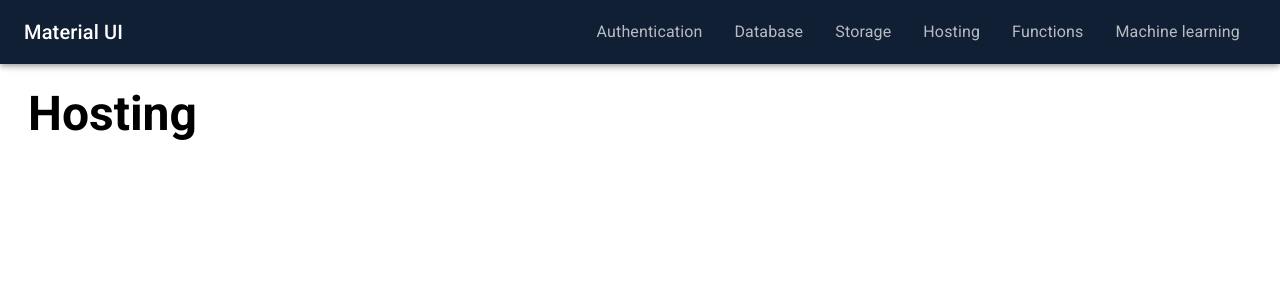
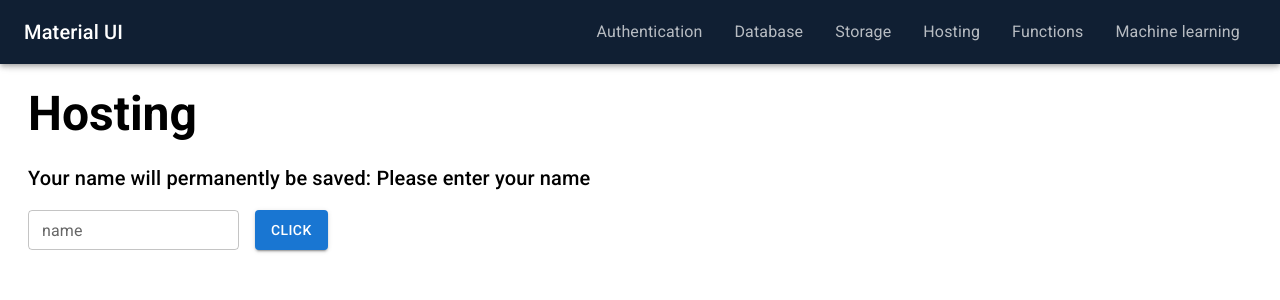
Before and after one commit to AmirHosseinRP/material-ui-practice, a React (Create React App) app: page /hosting in a window 1280 px wide. Shown: the top 300 px of the page. Built offline with nearby package versions, Linux system fonts and the light colour scheme.

Commit message:
useLocalStorage Hook

```diff
--- /dev/null
+++ b/src/Hooks/useLocalStorage.js
@@ -0,0 +1,41 @@
+import { useState } from "react";
+
+// Hook
+export function useLocalStorage(key, initialValue) {
+    // State to store our value
+    // Pass initial state function to useState so logic is only executed once
+    const [storedValue, setStoredValue] = useState(() => {
+        if (typeof window === "undefined") {
+            return initialValue;
+        }
+        try {
+            // Get from local storage by key
+            const item = window.localStorage.getItem(key);
+            // Parse stored json or if none return initialValue
+            return item ? JSON.parse(item) : initialValue;
+        } catch (error) {
+            // If error also return initialValue
+            console.log(error);
+            return initialValue;
+        }
+    });
+    // Return a wrapped version of useState's setter function that ...
+    // ... persists the new value to localStorage.
+    const setValue = (value) => {
+        try {
+            // Allow value to be a function so we have same API as useState
+            const valueToStore =
+                value instanceof Function ? value(storedValue) : value;
+            // Save state
+            setStoredValue(valueToStore);
+            // Save to local storage
+            if (typeof window !== "undefined") {
+                window.localStorage.setItem(key, JSON.stringify(valueToStore));
+            }
+        } catch (error) {
+            // A more advanced implementation would handle the error case
+            console.log(error);
+        }
+    };
+    return [storedValue, setValue];
+}
--- a/src/components/Navbar.js
+++ b/src/components/Navbar.js
@@ -61,7 +61,9 @@ function NavBar() {
                     </Typography>
                     <Box sx={{display: {xs:'none',sm: 'none', md: 'flex'}}}>
                         {mainNavbarItems.map((item) => (
+
                                 <Link to={item.route}
+                                      key={item.id}
                                       style={{textDecoration: 'none'}}>
                                     <ListItem
                                         sx={menuStyle} button>
@@ -101,11 +103,11 @@ function NavBar() {
                     <List>
                         {mainNavbarItems.map((item) => (
                             <Link to={item.route}
+                                  key={item.id}
                                   style={{textDecoration: 'none'}}>
                                 <ListItem
                                     sx={linkStyle}
                                     button
-                                    key={item.id}
                                     disablePadding
                                     onClick={handleDrawerToggle}
                                 >
--- a/src/pages/Hosting.js
+++ b/src/pages/Hosting.js
@@ -1,9 +1,28 @@
-import React from "react";
-import {Box} from "@mui/material";
+import React, {useRef} from "react";
+import {Box, Button, Stack, TextField} from "@mui/material";
 import Typography from "@mui/material/Typography";
 import {mainNavbarItems} from "../consts/navbaritems";
+import {useLocalStorage} from '../Hooks/useLocalStorage'
 
 const Hosting = () => {
+    const [name, setName] = useLocalStorage("name", "please enter your name");
+    const textInputRef = useRef();
+
+    const textCase = (text) => {
+        text = text.toLowerCase();
+        let array = text.split('');
+        array[0] = array[0].toUpperCase();
+        return array.join('');
+    }
+
+    const handleEnter = () => {
+        if (textInputRef.current.value !== '') {
+            setName(textInputRef.current.value)
+        } else {
+            setName('please enter your name');
+        }
+    }
+
     return (
         <Box sx={{
             padding: '30px 0 10px 20px',
@@ -17,6 +36,20 @@ const Hosting = () => {
                     fontWeight: 'bold',
                 }}
             >{mainNavbarItems[3].label}</Typography>
+            <Box>
+                <Typography
+                    variant={'h6'}
+                >Your name will permanently be saved: {textCase(name)}</Typography>
+                <Stack spacing={2} direction={'row'} sx={{mt:2}}>
+                    <TextField
+                        id="outlined-basic" label="name" variant="outlined"
+                        type="text"
+                        inputRef={textInputRef}
+                        size={"small"}
+                    />
+                    <Button onClick={handleEnter} variant={'contained'}>Click</Button>
+                </Stack>
+            </Box>
         </Box>
     )
 }
--- a/src/pages/Storage.js
+++ b/src/pages/Storage.js
@@ -1,4 +1,4 @@
-import React, {useRef, useState} from "react";
+import React, {useEffect, useRef, useState} from "react";
 import {
     Box,
     Button,
@@ -60,7 +60,7 @@ const StyledRating = styled(Rating)({
         color: '#ff3d47',
     },
 });
-let personName = 'Oliver Hansen';
+
 const Storage = () => {
     const [open, setOpen] = useState(false);
     const anchorRef = useRef(null);
@@ -70,7 +70,13 @@ const Storage = () => {
     const [checked, setChecked] = useState(false);
     const [gender, setGender] = useState('female');
     const [rateValue, setRateValue] = useState(2);
+    const [personName, setPersonName] = useState("Oliver Hansen");
     const [message, setMessage] = useState(`hello miss ${personName}`);
+    const [openSelect, setOpenSelect] = useState(false);
+
+    useEffect(() => {
+        setMessage(`hello ${gender === "female" ? "miss" : "mr"} ${personName}`);
+    }, [personName, gender]);
 
     const names = [
         'Oliver Hansen',
@@ -135,10 +141,16 @@ const Storage = () => {
     };
 
     const handleSelectChange = (event) => {
-        personName = `${event.target.value}`;
-        setMessage(`hello ${gender==='female'? 'miss':'mr' } ${personName}`);
+        setPersonName(event.target.value)
+    };
+
+    const openingSelect = () => {
+        setOpenSelect(true);
     }
 
+    const closingSelect = () => {
+        setOpenSelect(false);
+    }
     return (
         <Box sx={{
             padding: '30px 0 10px 20px',
@@ -165,7 +177,7 @@ const Storage = () => {
                         alert('Please check the Checkbox');
                     }
                 }} isDisabled={!checked}>{check}</StyledBtn>
-                <React.Fragment>
+
                 <ButtonGroup variant="contained" ref={anchorRef} aria-label="split button">
                     <Button onClick={handleClick}>{options[selectedIndex]}</Button>
                     <Button
@@ -213,7 +225,6 @@ const Storage = () => {
                         </Grow>
                     )}
                 </Popper>
-                </React.Fragment>
             </Stack>
             <FormControlLabel control={
                 <Checkbox onChange={handleCheckboxChange}
@@ -254,15 +265,17 @@ const Storage = () => {
                 <FormControl sx={{minWidth: 90}} size={"small"}>
                     <InputLabel id="demo-simple-select-label">Name</InputLabel>
                     <Select
-                        labelId="demo-simple-select-label"
+                        open={openSelect}
                         onChange={handleSelectChange}
                         value={personName}
                         label="Name"
                         autoWidth
+                        onOpen={openingSelect}
+                        onClose={closingSelect}
                     >
-                        {names.map((name, index) => (
+                        {names.map((name) => (
                             <MenuItem
-                                key={index}
+                                key={name}
                                 value={name}
                             >
                                 {name}
@@ -271,6 +284,7 @@ const Storage = () => {
                     </Select>
                     <FormHelperText>Field</FormHelperText>
                 </FormControl>
+                <Button onClick={openingSelect}>open select</Button>
             </Box>
         </Box>
     )
```
Lines whose indentation alone changed are shown as unchanged.
